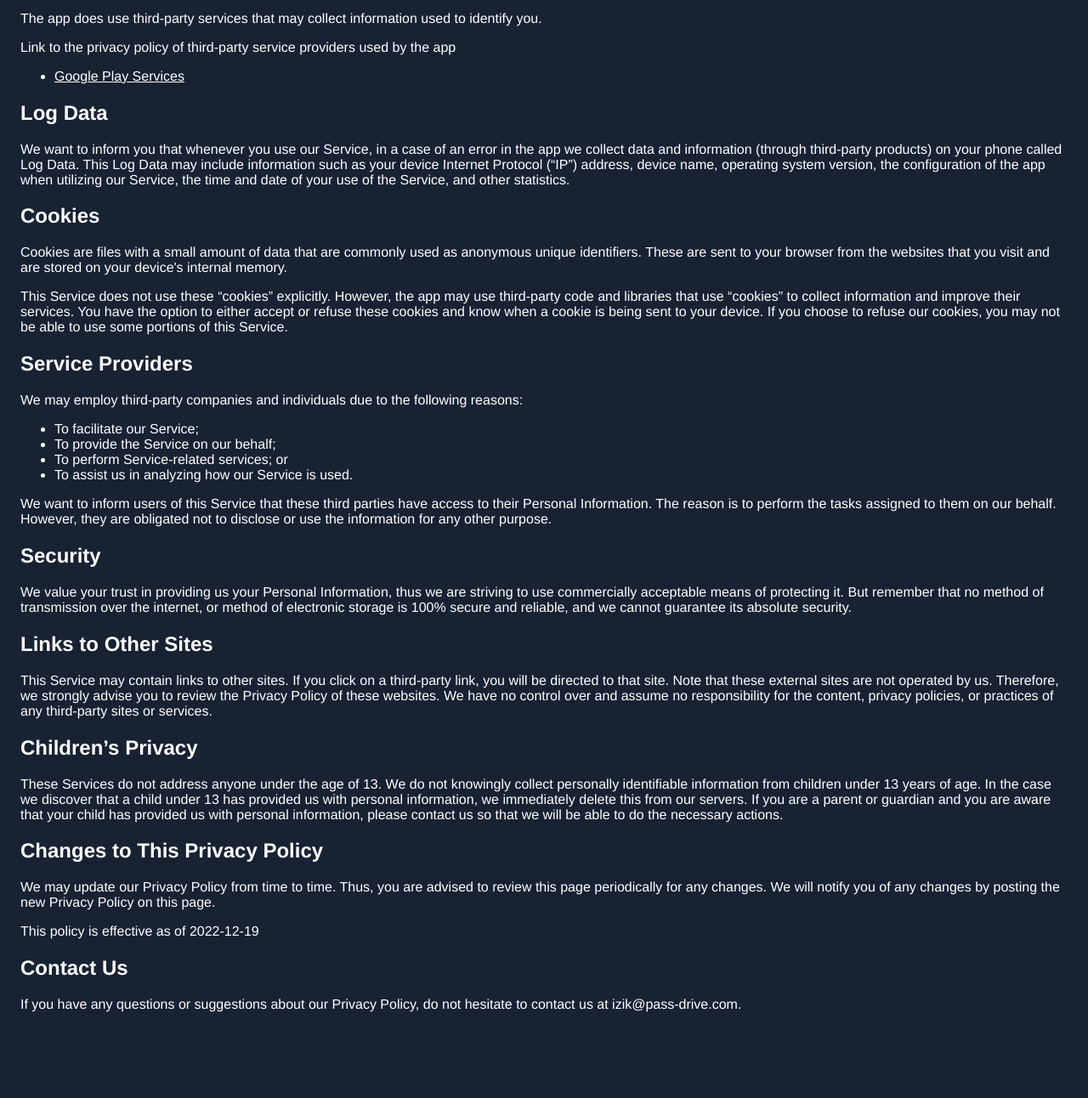
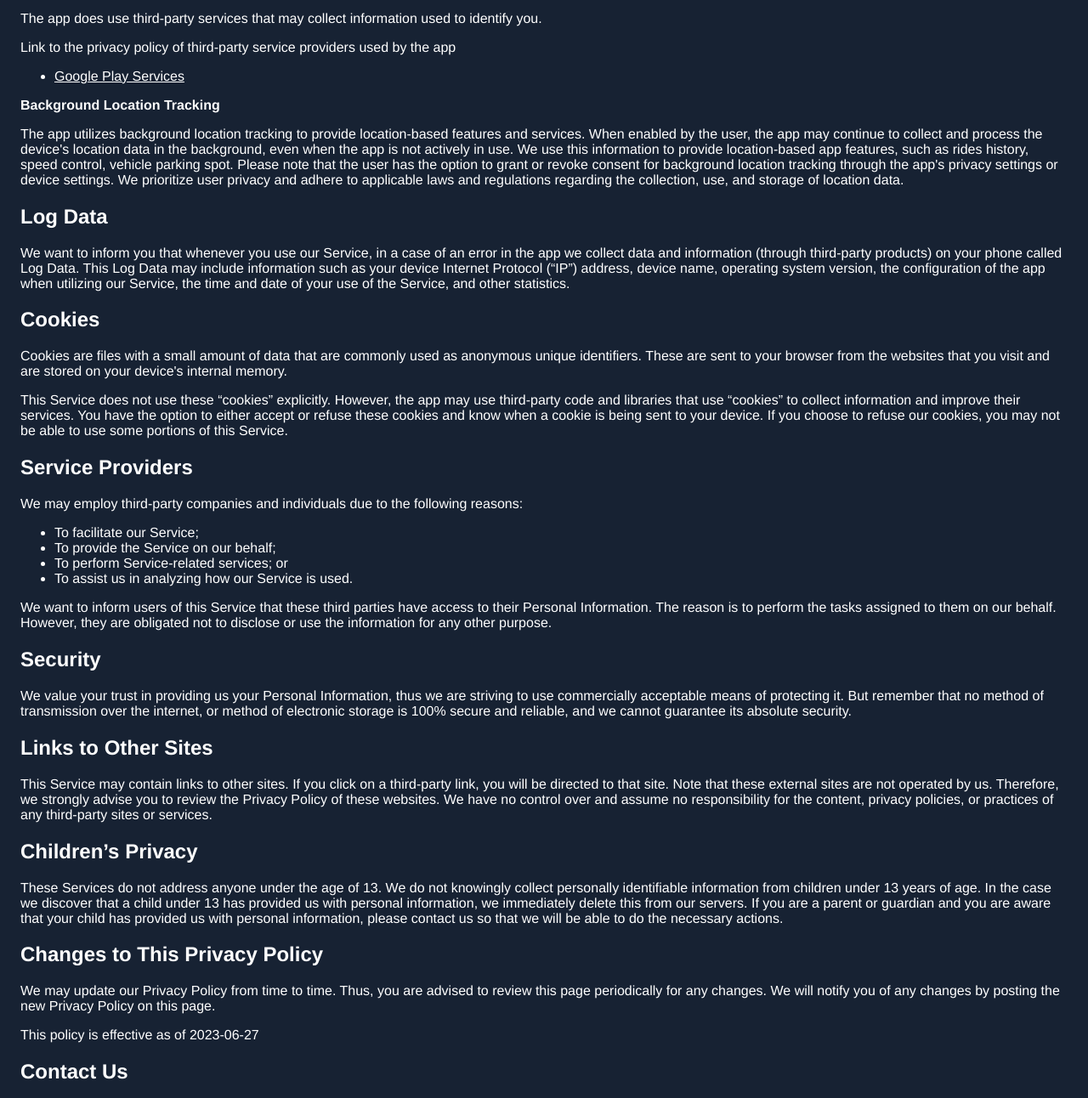
Before and after one commit to p0hil/pass-drive, a plain HTML site: page api/docs/en/policy.html in a window 1280 px wide. Shown: the part 385-1677 px from the top of the page at 85% size. Before the commit the page ends 1616 px from the top, so only its background shows below. Drawn offline with Linux system fonts and the light colour scheme.

Commit message:
Changed privacy policy

```diff
--- a/api/docs/en/policy.html
+++ b/api/docs/en/policy.html
@@ -63,6 +63,16 @@
             Services</a></li>
     </ul>
 </div>
+<p><strong>Background Location Tracking</strong></p>
+<p>
+    The app utilizes background location tracking to provide location-based features and services.
+    When enabled by the user, the app may continue to collect and process the device's location data in the background,
+    even when the app is not actively in use. We use this information to provide location-based app features,
+    such as rides history, speed control, vehicle parking spot. Please note that the user has the
+    option to grant or revoke consent for background location tracking through the app's privacy settings or device settings.
+    We prioritize user privacy and adhere to applicable laws and regulations regarding the collection,
+    use, and storage of location data.
+</p>
 <p><h2>Log Data</h2></p>
 <p>
     We want to inform you that whenever you
@@ -148,7 +158,7 @@
     notify you of any changes by posting the new Privacy Policy on
     this page.
 </p>
-<p>This policy is effective as of 2022-12-19</p>
+<p>This policy is effective as of 2023-06-27</p>
 <p><h2>Contact Us</h2></p>
 <p>
     If you have any questions or suggestions about our
```
Also changed, not shown: privacy.html (+15 -4 lines).
